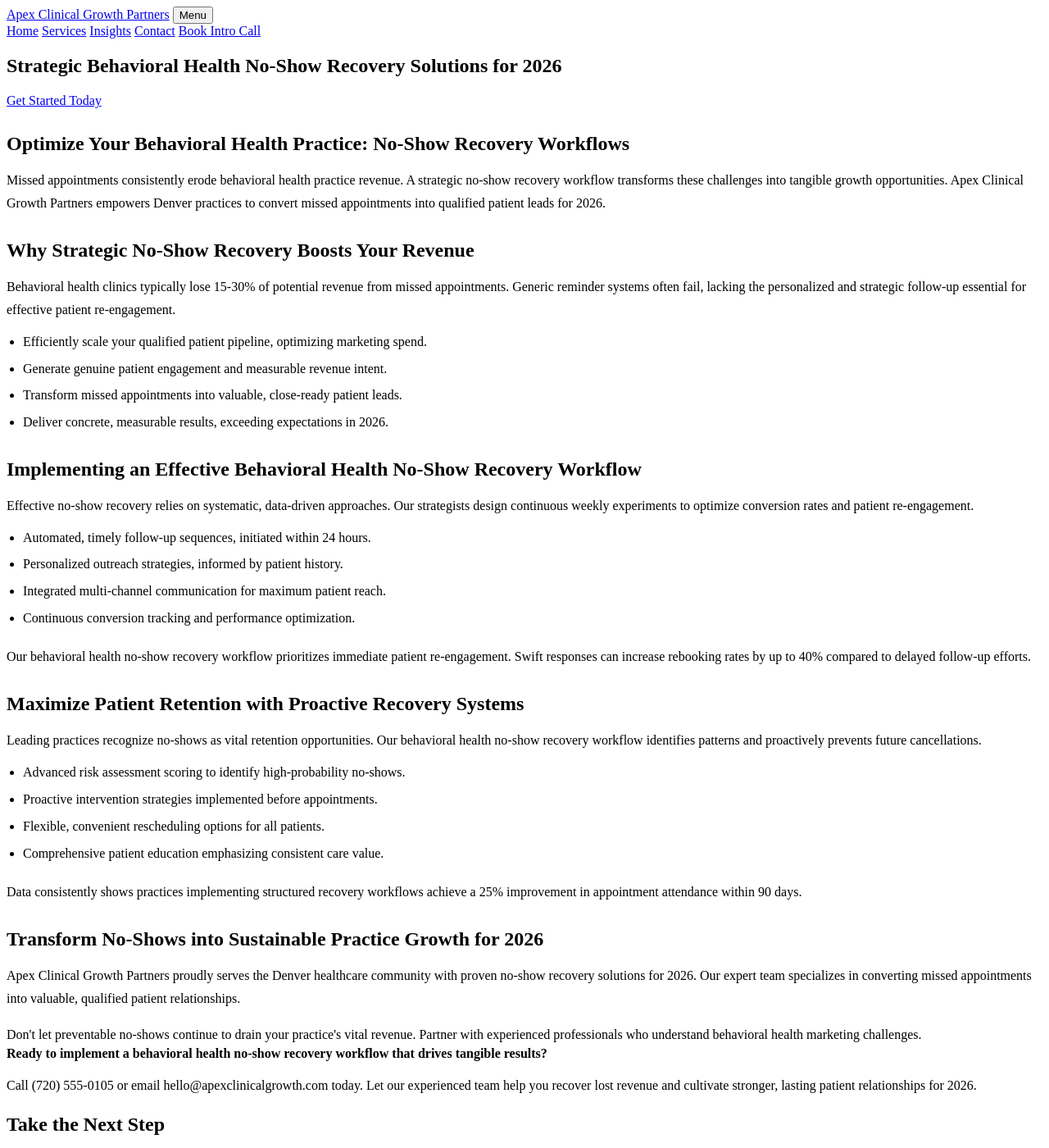
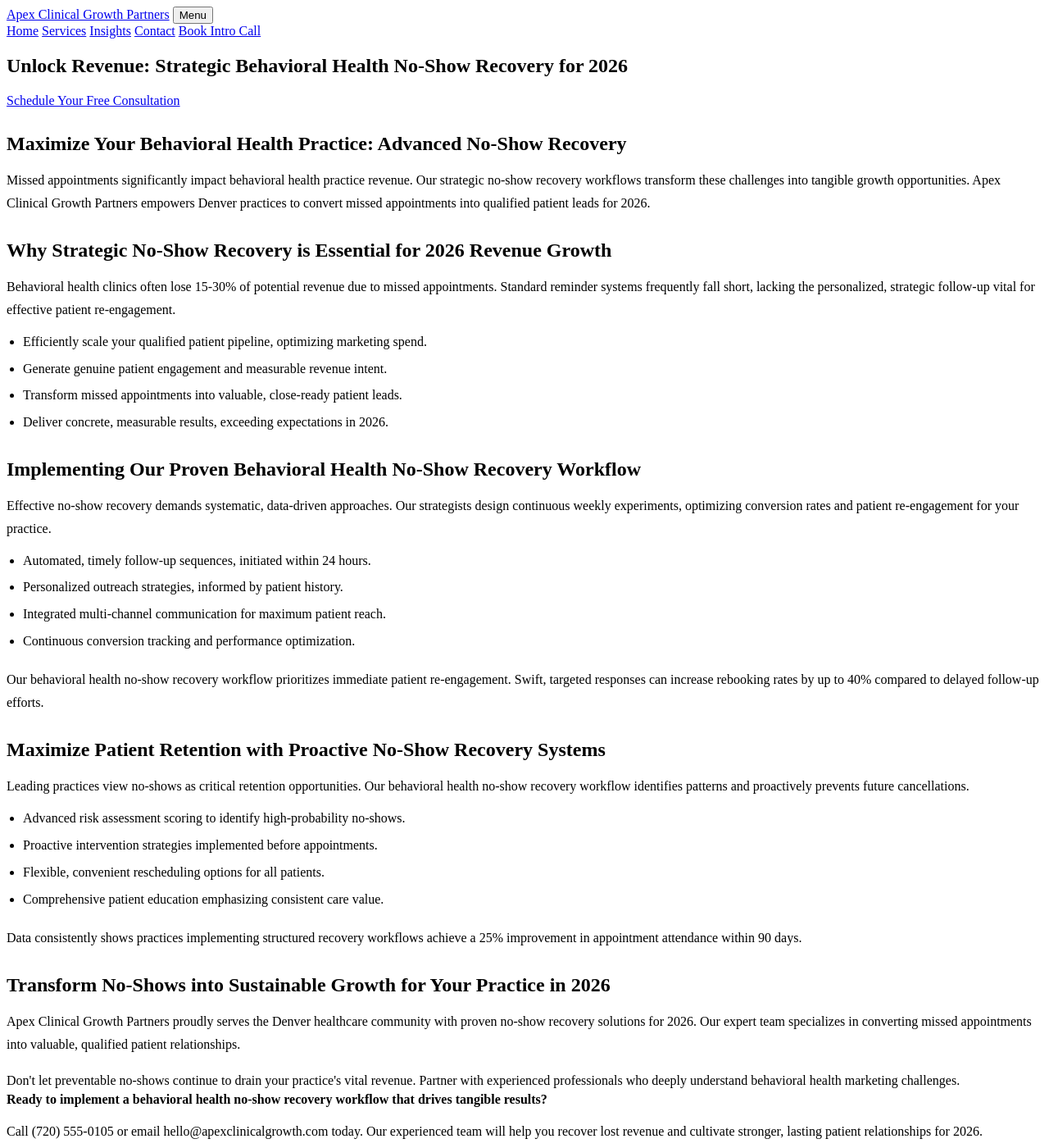
Before and after one commit to prjctlphbt/orbitr-canary-angular-20260228, a Jekyll site: the page angular-behavioral-noshow-20260228144655.html, which Jekyll copies as it is, in a window 1280 px wide and 1400 px high. Shown: the whole window at 82% size. Built offline with Jekyll 4.4.1, drawn with Linux system fonts in a browser that asks for light colours; some of the changed text lies outside the part shown.

Commit message:
Refresh and update content: angular-behavioral-noshow-20260228144655.html

```diff
--- a/angular-behavioral-noshow-20260228144655.html
+++ b/angular-behavioral-noshow-20260228144655.html
@@ -4,8 +4,8 @@
 <head>
 <meta charset="utf-8"/>
 <meta content="width=device-width, initial-scale=1.0" name="viewport"/>
-<meta content="Boost behavioral health revenue and patient retention with Apex Clinical Growth Partners' no-show recovery workflows. Convert missed appointments into growth opportunities for your practice in 2026." name="description"/>
-<title>Apex Clinical Growth Partners | Behavioral Health No-Show Recovery Workflow Solutions</title>
+<meta content="Unlock lost revenue and improve patient retention in 2026 with Apex Clinical Growth Partners' specialized behavioral health no-show recovery workflows. Transform missed appointments into growth for your practice." name="description"/>
+<title>Apex Clinical Growth Partners | Behavioral Health No-Show Recovery &amp; Revenue Growth for 2026</title>
 <style>
 
 
@@ -102,33 +102,33 @@
 <main class="page-main">
 <section class="page-hero landing-hero">
 <div class="container">
-<h1 class="orbitr-generated-content">Strategic Behavioral Health No-Show Recovery Solutions for 2026</h1>
-<a class="cta" href="/contact/">Get Started Today</a>
+<h1 class="orbitr-generated-content">Unlock Revenue: Strategic Behavioral Health No-Show Recovery for 2026</h1>
+<a class="cta" href="/contact/">Schedule Your Free Consultation</a>
 </div>
 </section>
 <section class="landing-content">
 <div class="container orbitr-generated-content">
-<h2>Optimize Your Behavioral Health Practice: No-Show Recovery Workflows</h2>
-<p>Missed appointments consistently erode behavioral health practice revenue. A strategic no-show recovery workflow transforms these challenges into tangible growth opportunities. Apex Clinical Growth Partners empowers Denver practices to convert missed appointments into qualified patient leads for 2026.</p>
-<h2>Why Strategic No-Show Recovery Boosts Your Revenue</h2>
-<p>Behavioral health clinics typically lose 15-30% of potential revenue from missed appointments. Generic reminder systems often fail, lacking the personalized and strategic follow-up essential for effective patient re-engagement.</p>
+<h2>Maximize Your Behavioral Health Practice: Advanced No-Show Recovery</h2>
+<p>Missed appointments significantly impact behavioral health practice revenue. Our strategic no-show recovery workflows transform these challenges into tangible growth opportunities. Apex Clinical Growth Partners empowers Denver practices to convert missed appointments into qualified patient leads for 2026.</p>
+<h2>Why Strategic No-Show Recovery is Essential for 2026 Revenue Growth</h2>
+<p>Behavioral health clinics often lose 15-30% of potential revenue due to missed appointments. Standard reminder systems frequently fall short, lacking the personalized, strategic follow-up vital for effective patient re-engagement.</p>
 <ul>
 <li>Efficiently scale your qualified patient pipeline, optimizing marketing spend.</li>
 <li>Generate genuine patient engagement and measurable revenue intent.</li>
 <li>Transform missed appointments into valuable, close-ready patient leads.</li>
 <li>Deliver concrete, measurable results, exceeding expectations in 2026.</li>
 </ul>
-<h2>Implementing an Effective Behavioral Health No-Show Recovery Workflow</h2>
-<p>Effective no-show recovery relies on systematic, data-driven approaches. Our strategists design continuous weekly experiments to optimize conversion rates and patient re-engagement.</p>
+<h2>Implementing Our Proven Behavioral Health No-Show Recovery Workflow</h2>
+<p>Effective no-show recovery demands systematic, data-driven approaches. Our strategists design continuous weekly experiments, optimizing conversion rates and patient re-engagement for your practice.</p>
 <ul>
 <li>Automated, timely follow-up sequences, initiated within 24 hours.</li>
 <li>Personalized outreach strategies, informed by patient history.</li>
 <li>Integrated multi-channel communication for maximum patient reach.</li>
 <li>Continuous conversion tracking and performance optimization.</li>
 </ul>
-<p>Our behavioral health no-show recovery workflow prioritizes immediate patient re-engagement. Swift responses can increase rebooking rates by up to 40% compared to delayed follow-up efforts.</p>
-<h2>Maximize Patient Retention with Proactive Recovery Systems</h2>
-<p>Leading practices recognize no-shows as vital retention opportunities. Our behavioral health no-show recovery workflow identifies patterns and proactively prevents future cancellations.</p>
+<p>Our behavioral health no-show recovery workflow prioritizes immediate patient re-engagement. Swift, targeted responses can increase rebooking rates by up to 40% compared to delayed follow-up efforts.</p>
+<h2>Maximize Patient Retention with Proactive No-Show Recovery Systems</h2>
+<p>Leading practices view no-shows as critical retention opportunities. Our behavioral health no-show recovery workflow identifies patterns and proactively prevents future cancellations.</p>
 <ul>
 <li>Advanced risk assessment scoring to identify high-probability no-shows.</li>
 <li>Proactive intervention strategies implemented before appointments.</li>
@@ -136,20 +136,19 @@
 <li>Comprehensive patient education emphasizing consistent care value.</li>
 </ul>
 <p>Data consistently shows practices implementing structured recovery workflows achieve a 25% improvement in appointment attendance within 90 days.</p>
-<h2>Transform No-Shows into Sustainable Practice Growth for 2026</h2>
+<h2>Transform No-Shows into Sustainable Growth for Your Practice in 2026</h2>
 <p>Apex Clinical Growth Partners proudly serves the Denver healthcare community with proven no-show recovery solutions for 2026. Our expert team specializes in converting missed appointments into valuable, qualified patient relationships.</p>
-<p>Don't let preventable no-shows continue to drain your practice's vital revenue. Partner with experienced professionals who understand behavioral health marketing challenges.</p>
+<p>Don't let preventable no-shows continue to drain your practice's vital revenue. Partner with experienced professionals who deeply understand behavioral health marketing challenges.</p>
 <strong>Ready to implement a behavioral health no-show recovery workflow that drives tangible results?</strong>
-<p>Call (720) 555-0105 or email hello@apexclinicalgrowth.com today. Let our experienced team help you recover lost revenue and cultivate stronger, lasting patient relationships for 2026.</p>
+<p>Call (720) 555-0105 or email hello@apexclinicalgrowth.com today. Our experienced team will help you recover lost revenue and cultivate stronger, lasting patient relationships for 2026.</p>
 </div>
 </section>
 <section class="landing-cta">
 <div class="container">
 <h2>Take the Next Step</h2>
-<a class="cta" href="/contact/">Get Started Today</a>
+<a class="cta" href="/contact/">Schedule Your Free Consultation</a>
 </div>
 </section>
-</main>
 <footer>
 <div class="container footer-grid">
 <div>
@@ -174,5 +173,5 @@
 </div>
 <div class="container small-note">Framework canary fixture for Orbitr approval testing.</div>
 </footer>
-</body>
+</main></body>
 </html>
```
